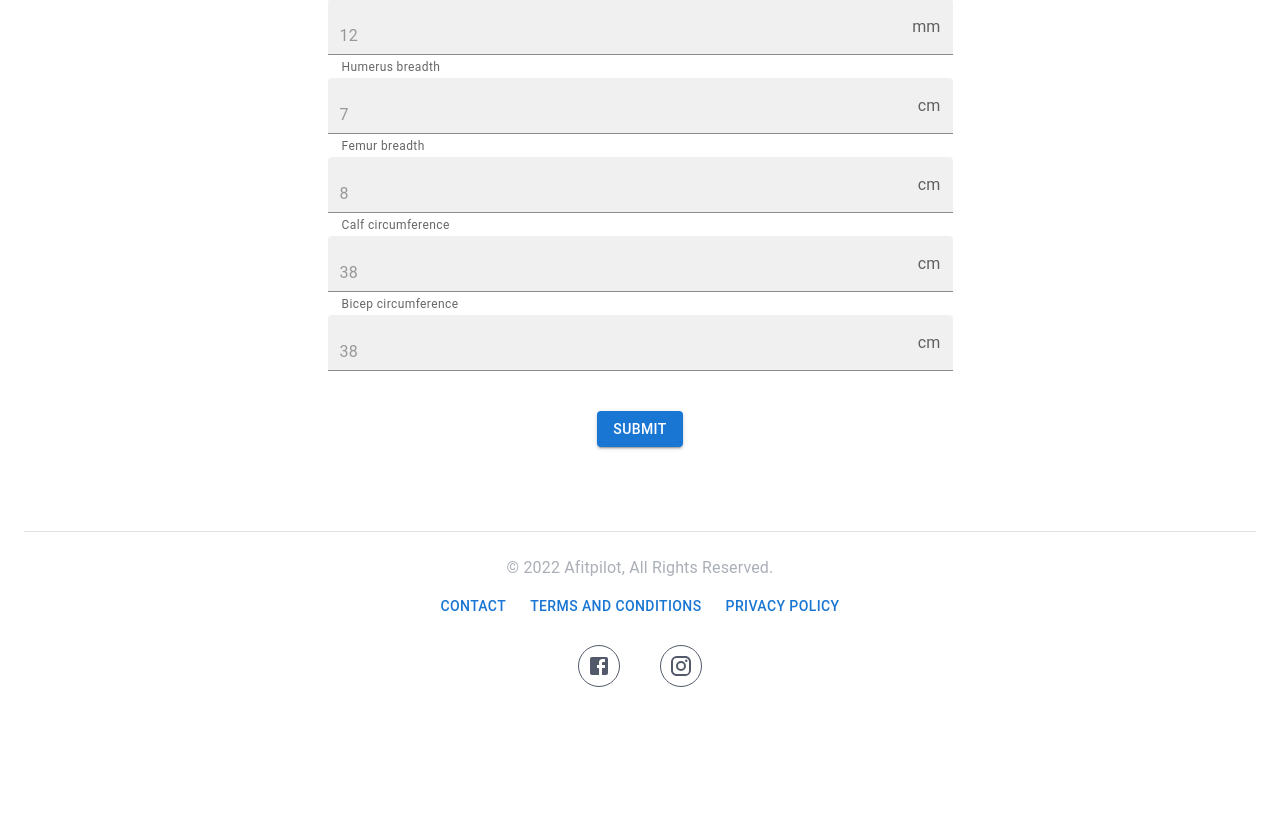
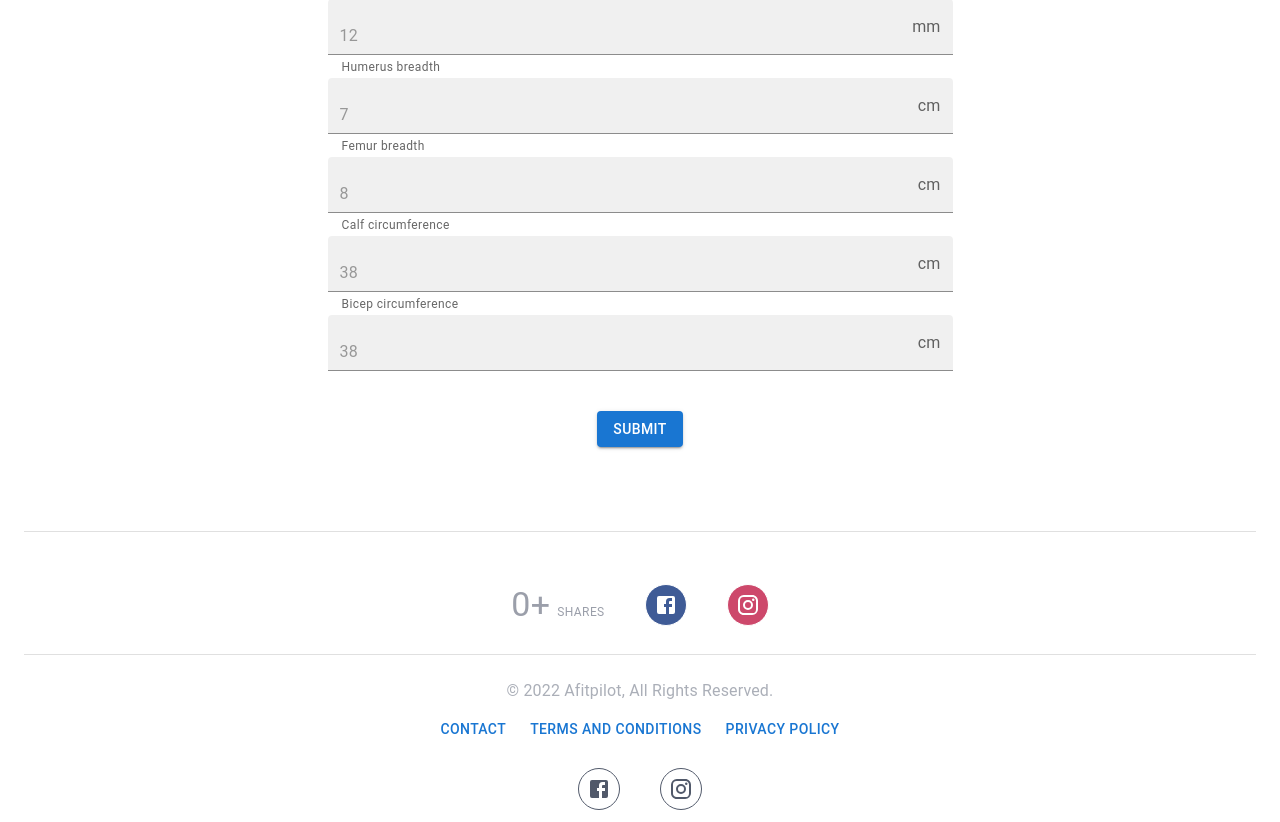
Before and after one commit to walter-clayton/afitpilot-somatotype, a React (Create React App) app in the folder client/: page /Test in a window 1280 px wide. Shown: the part 882-1704 px from the top of the page. Before the commit the page ends 1581 px from the top, so only its background shows below. Built offline with nearby package versions, Linux system fonts and the light colour scheme.

Commit message:
add counter value each time button is clicked

```diff
--- /dev/null
+++ b/client/src/components/CTA/Counter.tsx
@@ -0,0 +1,72 @@
+import React, { useState } from 'react'
+import CssBaseline from "@mui/material/CssBaseline";
+import { Typography, Container, Box } from "@mui/material/";
+import FacebookIcon from "@mui/icons-material/Facebook";
+import InstagramIcon from "@mui/icons-material/Instagram";
+import Stack from "@mui/material/Stack";
+import IconButton from "@mui/material/IconButton";
+import Divider from '@mui/material/Divider';
+
+const Counter = () => {
+    const [count, setCount] = useState(0)
+    console.log(useState)
+
+    const style = {
+        width: '100%',
+        bgcolor: 'background.paper',
+    };
+    return (
+        <Container component="main" maxWidth="xl">
+            <CssBaseline />
+            <Box
+                sx={{
+                    marginTop: 3,
+                    display: "flex",
+                    flexDirection: "column",
+                    justifyContent: 'center',
+                    alignItems: "center",
+                }}>
+                <Divider sx={style} />
+                <Box sx={{ mt: 5 }}>
+                    <Stack direction="row" textAlign={'center'} spacing={5} mt={1.5} mb={0.5}>
+                        <Box>
+                            <Typography variant="h4" sx={{ color: "#9b9faa", }}>
+                                {count}+
+                                <Typography component={"span"} variant="caption" sx={{ color: "#9b9faa", pl: "7px" }}>
+                                    SHARES
+                                </Typography>
+                            </Typography>
+
+                        </Box>
+                        <IconButton
+                            onClick={() => setCount(count + 1)}
+                            href="https://www.facebook.com/profile.php?id=100087953628158"
+                            target="_blank"
+                            sx={{
+                                backgroundColor: "#3f5b96", borderRadius: '50%', borderColor: '#51596a', border: 1.3,
+                                color: "#fff",
+                                "&.MuiButtonBase-root:hover": { bgcolor: "#3f5b96" },
+                            }}
+                        >
+                            <FacebookIcon />
+                        </IconButton>
+                        <IconButton
+                            onClick={() => setCount(count + 1)}
+                            href="https://www.instagram.com/afitpilot/?igshid=YmMyMTA2M2Y%3D"
+                            target="_blank"
+                            sx={{
+                                backgroundColor: " #cd486b", borderRadius: '50%', borderColor: '#51596a', border: 1.3,
+                                color: "#fff",
+                                "&.MuiButtonBase-root:hover": { bgcolor: " #cd486b" },
+                            }}
+                        >
+                            <InstagramIcon />
+                        </IconButton>
+                    </Stack>
+                </Box>
+            </Box>
+        </Container>
+    )
+}
+
+export default Counter
--- a/client/src/components/TestPage.tsx
+++ b/client/src/components/TestPage.tsx
@@ -11,6 +11,7 @@ import { matchRoutes, useNavigate } from "react-router-dom";
 import { useCookies } from "react-cookie";
 import Typography from "@mui/material/Typography";
 import HeaderTestpage from "./CTA/HeaderTestpage";
+import Counter from "./CTA/Counter";
 
 const theme = createTheme();
 
@@ -493,6 +494,7 @@ const TestPage: FC<ITesting> = (props) => {
         onClose={handleSnackBarClose}
         message={snackBarMessage}
       />
+      <Counter />
     </ThemeProvider>
   );
 };
```
